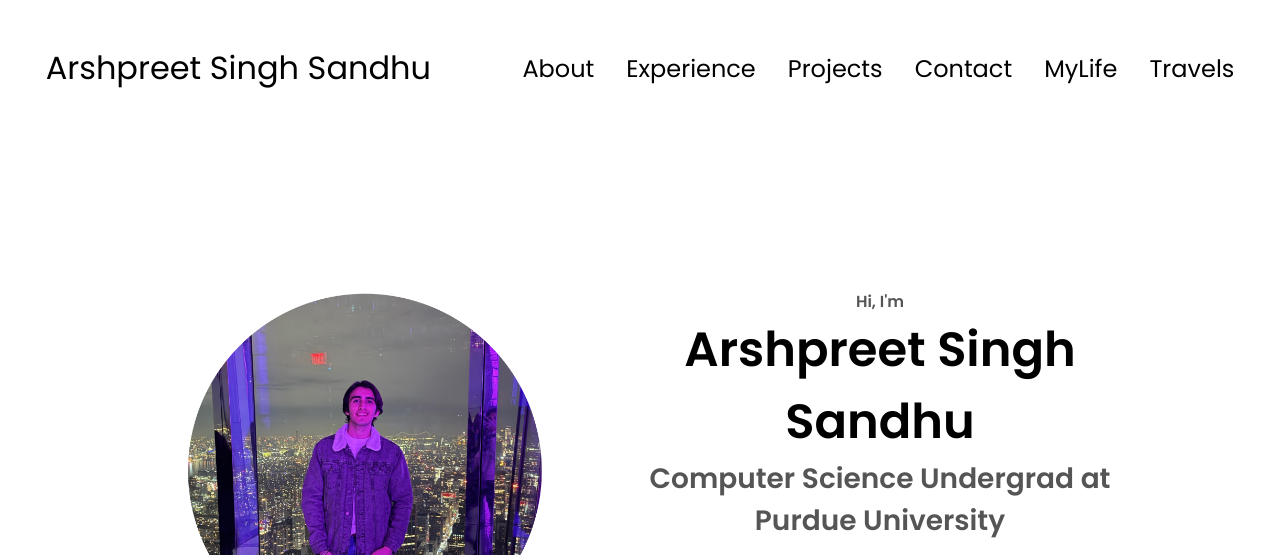
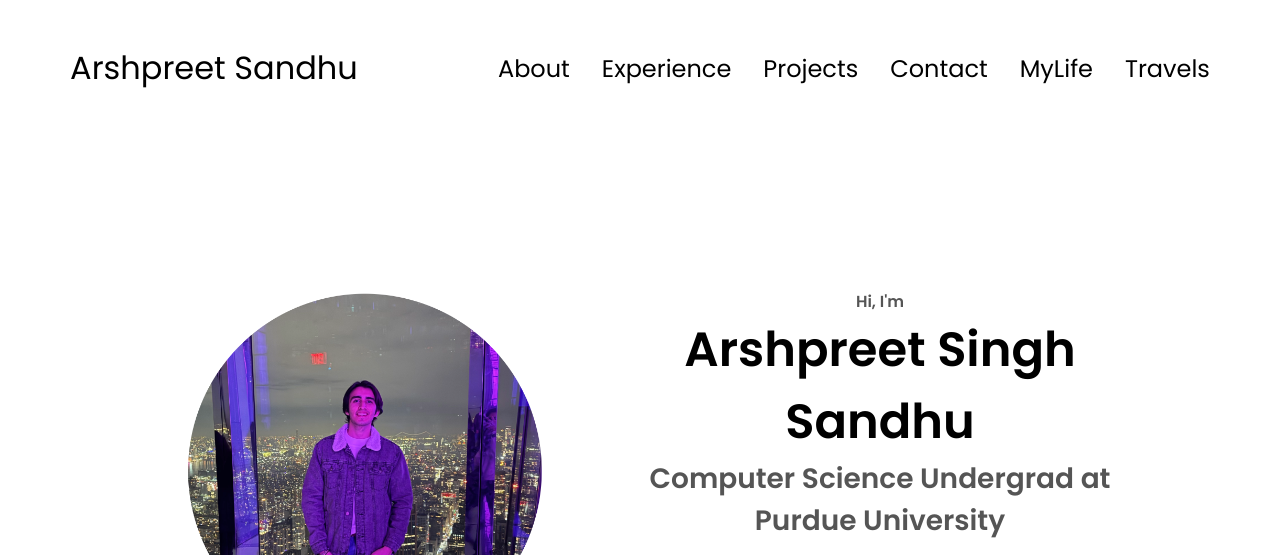
Before and after one commit to iPrakharV/ArshSSandhu.github.io, a plain HTML site: page index.html in a window 1280 px wide. Shown: the top 555 px of the page. Drawn offline with Linux system fonts and the light colour scheme.

Commit message:
remobed singh

```diff
--- a/index.html
+++ b/index.html
@@ -9,7 +9,7 @@
 </head>
 <body>
     <nav id="desktop-nav">
-        <div class = "logo">Arshpreet Singh Sandhu</div>
+        <div class = "logo">Arshpreet Sandhu</div>
         <div>
             <ul class="nav-links">
                 <li><a href="#about">About</a></li>
```
